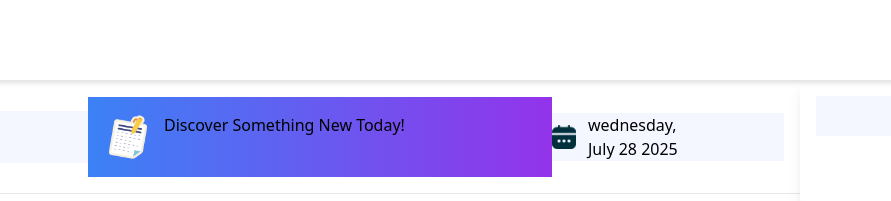
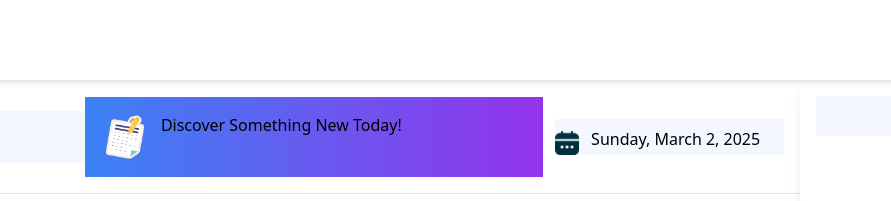
Before and after one commit to lokmanhossen678/Assinment-5, a plain HTML site: page index.html in a window 1280 px wide. Shown: the top 201 px of the page, 160-1051 px from the left. Drawn offline with nearby package versions, Linux system fonts and the light colour scheme.

Commit message:
date added

```diff
--- a/index.html
+++ b/index.html
@@ -42,9 +42,12 @@
                 <img class=" w-12 h-12" src="./assets/board.png" alt="board">
                 <p>Discover Something New Today!</p>
             </div>
-            <div class="flex gap-3 bg-[#f4f7ff] w-1/4">
+            <div class="flex gap-3 bg-[#f4f7ff] w-1/4 ml-3">
                 <img class="w-6 h-6 items-center text-center mt-3 " src="./assets/calender.png" alt="">
-                <time datetime="wednesday, July 28 2025">wednesday, <br> July 28 2025</time>
+
+                <!-- <time datetime="wednesday, July 28 2025">wednesday, <br> July 28 2025</time> -->
+                <p id="date" class=" mt-2"></p>
+
             </div>
         </section>
         <hr class="w-3/4">
--- a/js/dom.js
+++ b/js/dom.js
@@ -142,3 +142,7 @@ document.getElementById("them").addEventListener("click", function () {
     index = (index+1) % color.length;
 
 });
+
+const today = new Date();
+const option = {weekday:"long", year:"numeric", month:"long", day:"numeric"};
+document.getElementById("date").textContent = today.toLocaleDateString("en-US", option);
```
